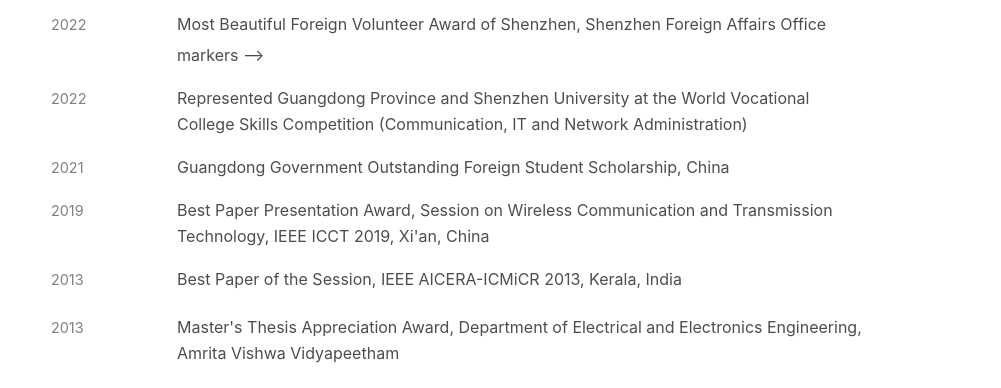
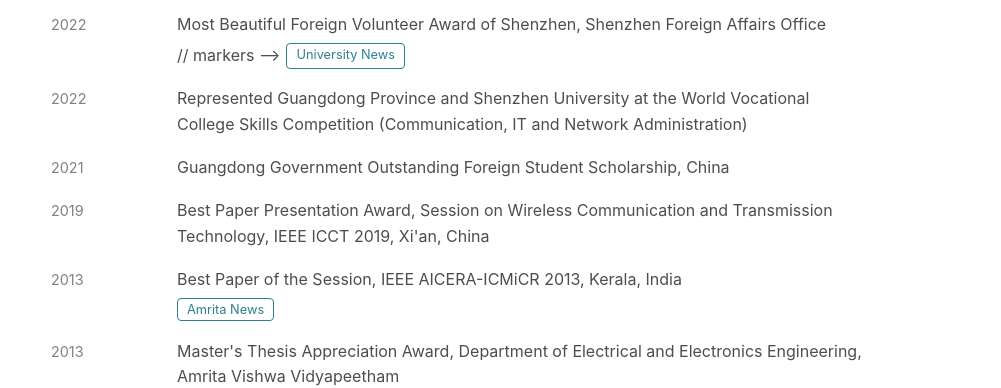
Before and after one commit to syamms/syamms.github.io, a plain HTML site: page honors.html in a window 1280 px wide. Shown: the part 270-658 px from the top of the page, 279-1280 px from the left. Drawn offline with Linux system fonts and the light colour scheme; some icons are missing.

Commit message:
Update honors.html

```diff
--- a/honors.html
+++ b/honors.html
@@ -17,9 +17,9 @@
     <div class="entry"><div class="when">2022</div><div>Award for Outstanding Student Performance, IoT Research Center, Shenzhen University</div></div>
     <div class="entry"><div class="when">2022</div><div>Most Beautiful Foreign Volunteer Award of Shenzhen, Shenzhen Foreign Affairs Office
       <div class="btns">
-        <!-- Replace the # with the real links, then remove the <!-- --> markers -->
-        <!-- <a class="pill" href="#" target="_blank">University News</a> -->
-        <!-- <a class="pill" href="#" target="_blank">Government News</a> -->
+        //<!-- Replace the # with the real links, then remove the <!-- --> markers -->
+        <a class="pill" href="https://lxs.szu.edu.cn/info/1002/2716.htm" target="_blank">University News</a>
+        <!-- <a class="pill" href="https://www.newsgd.com/node_6d449858df/4780f5c0b9.shtml" target="_blank">Government News</a> -->
         <!-- <a class="pill" href="certificates/foreign-volunteer-award.pdf" target="_blank">Certificate</a> -->
       </div>
     </div></div>
@@ -28,7 +28,7 @@
     <div class="entry"><div class="when">2019</div><div>Best Paper Presentation Award, Session on Wireless Communication and Transmission Technology, IEEE ICCT 2019, Xi'an, China</div></div>
     <div class="entry"><div class="when">2013</div><div>Best Paper of the Session, IEEE AICERA-ICMiCR 2013, Kerala, India
       <div class="btns">
-        <!-- <a class="pill" href="#" target="_blank">Amrita News</a> -->
+        <a class="pill" href="https://www.amrita.edu/news/amrita-students-win-awards/" target="_blank">Amrita News</a>
       </div>
     </div></div>
     <div class="entry"><div class="when">2013</div><div>Master's Thesis Appreciation Award, Department of Electrical and Electronics Engineering, Amrita Vishwa Vidyapeetham
```
